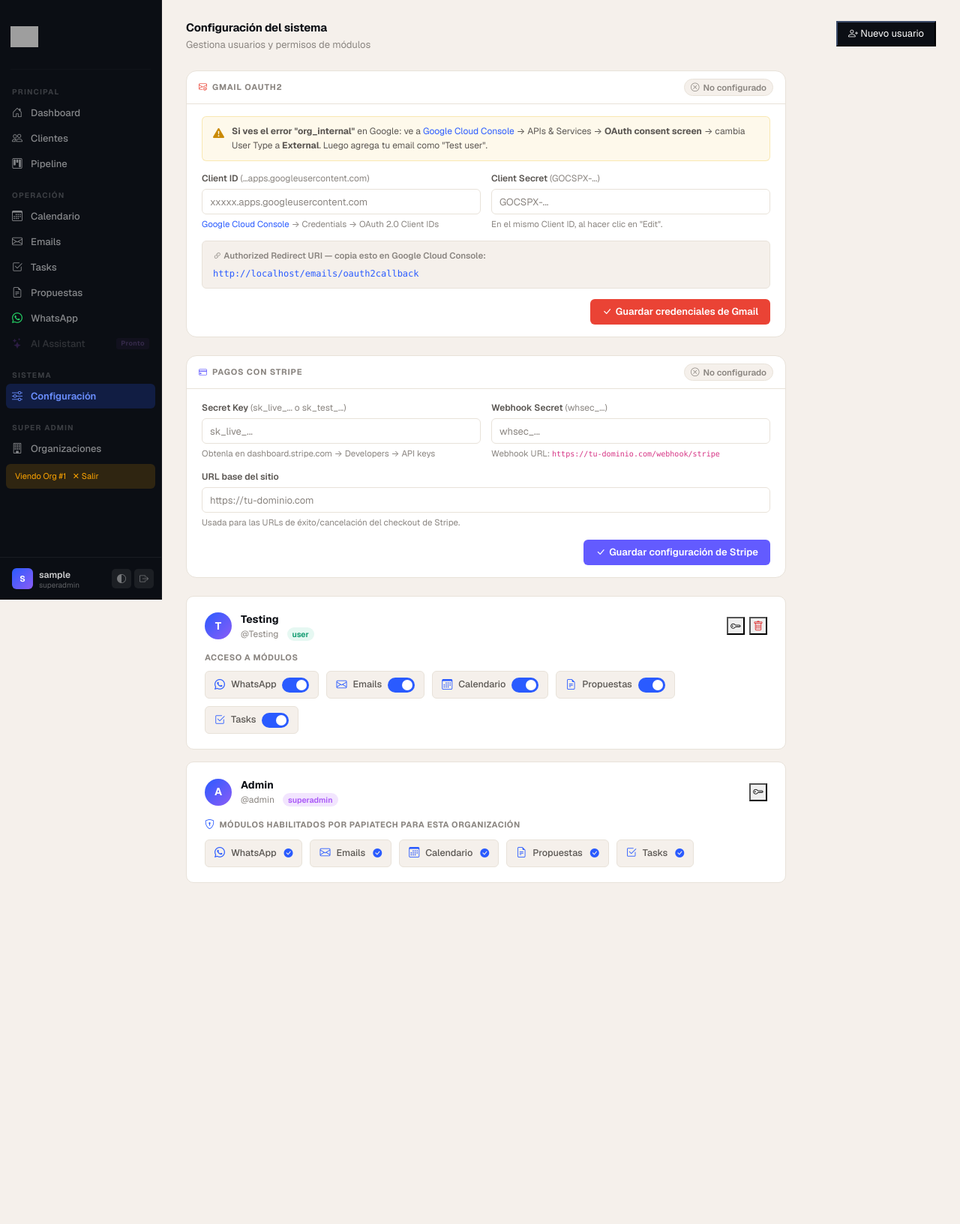
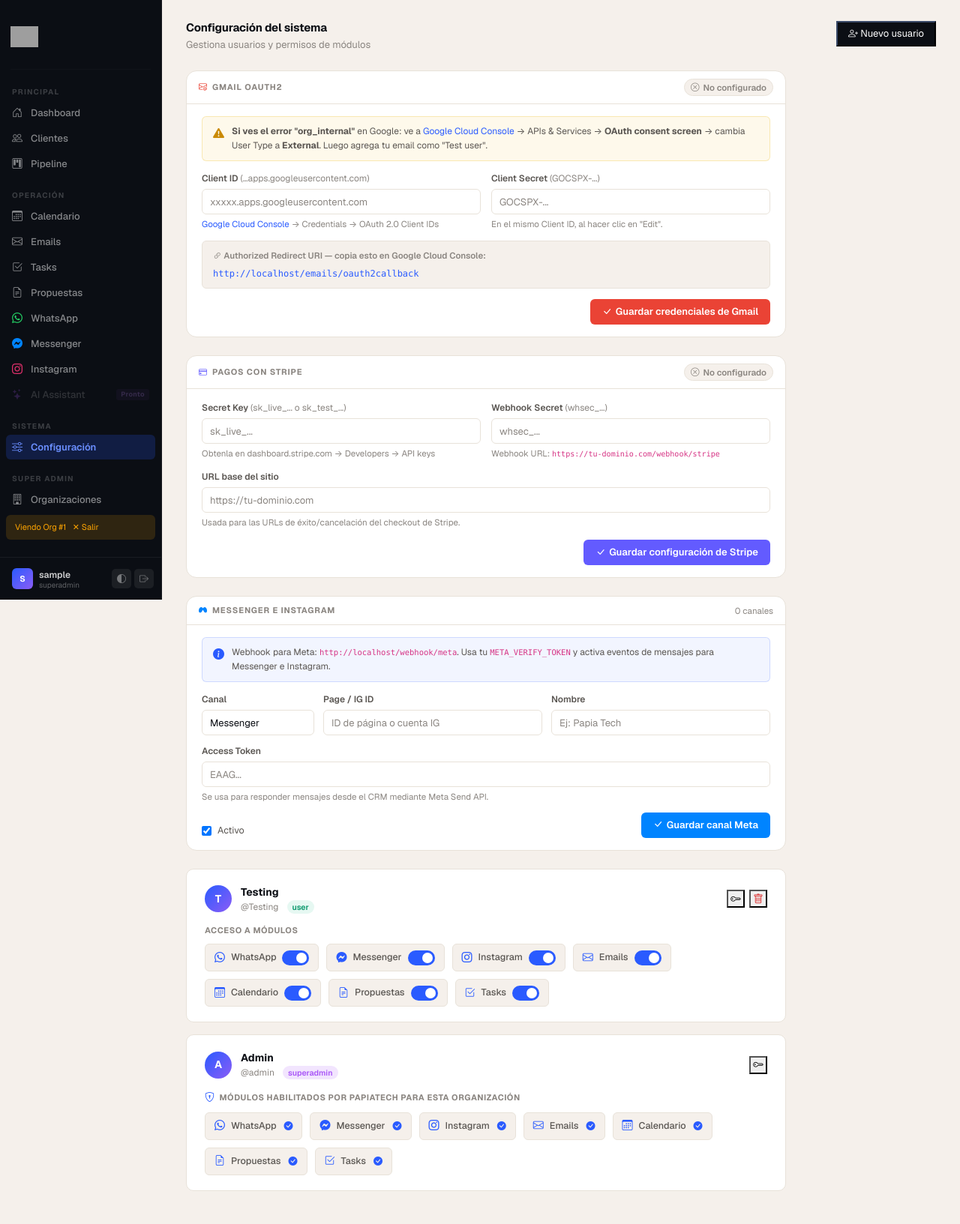
Before and after one commit to henmartin2005/CRMnewPapiaTech, a Flask app: page /admin/settings in a window 1280 px wide. Shown: the whole page at 75% size. Before the commit the page ends 1178 px from the top, so only its background shows below. Run offline with Flask 3, Linux system fonts and the light colour scheme; the visitor is signed in with stand-in values (Sample User, id 1); data comes from the database, SQL or seed files in the repository; data that the repository does not hold is empty; some web fonts are replaced; grey boxes are pictures that could not be loaded.

Commit message:
Add Meta chat inbox modules

```diff
--- a/papia-crm/app.py
+++ b/papia-crm/app.py
@@ -30,7 +30,7 @@ from routes.proposals import proposals_bp
 from routes.admin import admin_bp
 from routes.super import super_bp
 from routes.payments import payments_bp
-from routes.meta_webhook import meta_webhook_bp
+from routes.meta_webhook import meta_webhook_bp, get_meta_unread_count
 
 app = Flask(__name__)
 app.secret_key = os.environ.get('SECRET_KEY', 'papia-crm-dev-secret-2024')
@@ -86,7 +86,7 @@ def require_login():
         return redirect(url_for('dashboard'))
 
 
-_ALL_MODULES = {'whatsapp', 'emails', 'calendar', 'proposals', 'tasks'}
+_ALL_MODULES = {'whatsapp', 'messenger', 'instagram', 'emails', 'calendar', 'proposals', 'tasks'}
 
 
 # ── Context processor: unread badge + enabled modules ──────────────────────
@@ -97,9 +97,11 @@ def inject_globals():
     # Badges & counts — always scoped to current org
     try:
         wa_unread      = get_unread_count(org_id)
+        messenger_unread = get_meta_unread_count(org_id, 'messenger')
+        instagram_unread = get_meta_unread_count(org_id, 'instagram')
         task_due_count = get_due_task_count(org_id)
     except Exception:
-        wa_unread = task_due_count = 0
+        wa_unread = messenger_unread = instagram_unread = task_due_count = 0
 
     try:
         from database import get_db as _gdb
@@ -147,6 +149,8 @@ def inject_globals():
 
     return {
         'wa_unread':        wa_unread,
+        'messenger_unread': messenger_unread,
+        'instagram_unread': instagram_unread,
         'task_due_count':   task_due_count,
         'enabled_modules':  enabled_modules,
         'is_admin':         role in ('admin', 'superadmin'),
--- a/papia-crm/database.py
+++ b/papia-crm/database.py
@@ -265,7 +265,7 @@ def init_db():
         conn.commit()
 
     # ── Seed org_modules for every org that doesn't have them yet ────────────
-    _ORG_MODULES = ['whatsapp', 'emails', 'calendar', 'proposals', 'tasks']
+    _ORG_MODULES = ['whatsapp', 'messenger', 'instagram', 'emails', 'calendar', 'proposals', 'tasks']
     for org_row in conn.execute("SELECT id FROM organizations").fetchall():
         for mod in _ORG_MODULES:
             conn.execute(
@@ -352,7 +352,7 @@ def init_db():
         conn.commit()
 
     # ── Seed users ───────────────────────────────────────────────────────────
-    ALL_MODULES = ['whatsapp', 'emails', 'calendar', 'proposals', 'tasks']
+    ALL_MODULES = ['whatsapp', 'messenger', 'instagram', 'emails', 'calendar', 'proposals', 'tasks']
 
     admin_user = os.getenv('ADMIN_USERNAME', 'admin').strip()
     admin_pass = os.getenv('ADMIN_PASSWORD', 'admin').strip()
--- a/papia-crm/routes/admin.py
+++ b/papia-crm/routes/admin.py
@@ -10,6 +10,8 @@ admin_bp = Blueprint('admin', __name__, url_prefix='/admin')
 
 ALL_MODULES = [
     ('whatsapp',  'WhatsApp',   'bi-whatsapp'),
+    ('messenger', 'Messenger',  'bi-messenger'),
+    ('instagram', 'Instagram',  'bi-instagram'),
     ('emails',    'Emails',     'bi-envelope'),
     ('calendar',  'Calendario', 'bi-calendar3'),
     ('proposals', 'Propuestas', 'bi-file-earmark-text'),
@@ -77,6 +79,11 @@ def settings():
         (org_id,)
     ).fetchone()
 
+    meta_connections = db.execute(
+        "SELECT * FROM meta_channel_connections WHERE org_id=? ORDER BY channel, page_name",
+        (org_id,),
+    ).fetchall()
+
     users  = db.execute(
         "SELECT id, username, display_name, role, is_active FROM users WHERE org_id=? ORDER BY role DESC, username",
         (org_id,)
@@ -120,7 +127,53 @@ def settings():
         gmail_client_secret_masked=mask(org['gmail_client_secret'] if org else ''),
         gmail_configured=bool(org and org['gmail_client_id']),
         gmail_redirect_uri=gmail_redirect_uri,
+        meta_connections=meta_connections,
     )
+
+
+@admin_bp.route('/meta-connections', methods=['POST'])
+@admin_required
+def save_meta_connection():
+    org_id            = session.get('org_id', 1)
+    channel           = request.form.get('channel', '').strip()
+    page_id           = request.form.get('page_id', '').strip()
+    page_name         = request.form.get('page_name', '').strip()
+    page_access_token = request.form.get('page_access_token', '').strip()
+    is_active         = 1 if request.form.get('is_active') else 0
+
+    if channel not in ('messenger', 'instagram') or not page_id or not page_access_token:
+        flash('Canal, Page/IG ID y Access Token son requeridos.', 'danger')
+        return redirect(url_for('admin.settings'))
+
+    db = get_db()
+    db.execute("""
+        INSERT INTO meta_channel_connections
+            (org_id, channel, page_id, page_name, page_access_token, is_active)
+        VALUES (?, ?, ?, ?, ?, ?)
+        ON CONFLICT(org_id, channel, page_id) DO UPDATE SET
+            page_name=excluded.page_name,
+            page_access_token=excluded.page_access_token,
+            is_active=excluded.is_active
+    """, (org_id, channel, page_id, page_name, page_access_token, is_active))
+    db.commit()
+    db.close()
+    flash('Canal de Meta guardado correctamente.', 'success')
+    return redirect(url_for('admin.settings'))
+
+
+@admin_bp.route('/meta-connections/<int:connection_id>/toggle', methods=['POST'])
+@admin_required
+def toggle_meta_connection(connection_id):
+    org_id = session.get('org_id', 1)
+    db = get_db()
+    db.execute(
+        "UPDATE meta_channel_connections SET is_active = CASE WHEN is_active=1 THEN 0 ELSE 1 END WHERE id=? AND org_id=?",
+        (connection_id, org_id),
+    )
+    db.commit()
+    db.close()
+    flash('Estado del canal actualizado.', 'success')
+    return redirect(url_for('admin.settings'))
 
 
 @admin_bp.route('/users/create', methods=['POST'])
--- a/papia-crm/routes/meta_webhook.py
+++ b/papia-crm/routes/meta_webhook.py
@@ -8,7 +8,7 @@ Webhook de entrada para Messenger e Instagram Direct.
 import os
 import hmac
 import hashlib
-from flask import Blueprint, request, jsonify, session, g
+from flask import Blueprint, request, jsonify, session, g, render_template, abort
 from database import get_db
 from services.meta_send import send_message
 
@@ -29,24 +29,36 @@ def _verify_signature(payload: bytes, signature: str) -> bool:
 
 # ── DB helpers ────────────────────────────────────────────────────────────────
 
-def _get_page_token(page_id: str, org_id: int = 1) -> str | None:
+def _get_page_token(page_id: str, channel: str, org_id: int = 1) -> str | None:
     db  = get_db()
     row = db.execute(
         "SELECT page_access_token FROM meta_channel_connections "
-        "WHERE page_id=? AND org_id=? AND is_active=1",
-        (page_id, org_id),
+        "WHERE page_id=? AND channel=? AND org_id=? AND is_active=1",
+        (page_id, channel, org_id),
     ).fetchone()
     db.close()
     return row['page_access_token'] if row else None
 
 
-def _find_client_by_sender(sender_id: str) -> int | None:
+def _get_connection_org_id(page_id: str, channel: str) -> int:
+    db = get_db()
+    row = db.execute(
+        "SELECT org_id FROM meta_channel_connections "
+        "WHERE page_id=? AND channel=? AND is_active=1 "
+        "ORDER BY id DESC LIMIT 1",
+        (page_id, channel),
+    ).fetchone()
+    db.close()
+    return row['org_id'] if row else 1
+
+
+def _find_client_by_sender(sender_id: str, channel: str, org_id: int = 1) -> int | None:
     db  = get_db()
     row = db.execute(
         "SELECT client_id FROM meta_messages "
-        "WHERE sender_id=? AND direction='inbound' AND client_id IS NOT NULL "
+        "WHERE sender_id=? AND channel=? AND org_id=? AND direction='inbound' AND client_id IS NOT NULL "
         "ORDER BY created_at DESC LIMIT 1",
-        (sender_id,),
+        (sender_id, channel, org_id),
     ).fetchone()
     db.close()
     return row['client_id'] if row else None
@@ -64,15 +76,135 @@ def _save_message(channel, sender_id, page_id, direction, text,
     db.close()
 
 
-def _get_unread_count(org_id: int = 1) -> int:
+def get_meta_unread_count(org_id: int = 1, channel: str | None = None) -> int:
     db    = get_db()
-    count = db.execute(
-        "SELECT COUNT(*) FROM meta_messages "
-        "WHERE org_id=? AND direction='inbound' AND status='received'",
-        (org_id,),
-    ).fetchone()[0]
+    if channel:
+        count = db.execute(
+            "SELECT COUNT(*) FROM meta_messages "
+            "WHERE org_id=? AND channel=? AND direction='inbound' AND status='received'",
+            (org_id, channel),
+        ).fetchone()[0]
+    else:
+        count = db.execute(
+            "SELECT COUNT(*) FROM meta_messages "
+            "WHERE org_id=? AND direction='inbound' AND status='received'",
+            (org_id,),
+        ).fetchone()[0]
     db.close()
     return count
+
+
+def _get_org_id():
+    return getattr(g, 'org_id', None) or session.get('org_id', 1)
+
+
+def _get_conversations(org_id: int, channel: str):
+    db = get_db()
+    rows = db.execute("""
+        SELECT
+            m.sender_id, m.channel, m.page_id,
+            m.message    AS last_message,
+            m.direction  AS last_direction,
+            m.created_at AS last_at,
+            m.client_id,
+            c.first_name, c.last_name,
+            conn.page_name,
+            COUNT(CASE WHEN m2.direction='inbound' AND m2.status='received' THEN 1 END) AS unread
+        FROM meta_messages m
+        LEFT JOIN meta_messages m2
+          ON m2.sender_id = m.sender_id
+         AND m2.channel = m.channel
+         AND m2.org_id = m.org_id
+        LEFT JOIN clients c ON c.id = m.client_id
+        LEFT JOIN meta_channel_connections conn
+          ON conn.org_id = m.org_id
+         AND conn.channel = m.channel
+         AND conn.page_id = m.page_id
+        WHERE m.org_id = ?
+          AND m.channel = ?
+          AND m.id = (
+            SELECT id FROM meta_messages
+            WHERE sender_id = m.sender_id
+              AND channel = m.channel
+              AND org_id = m.org_id
+            ORDER BY created_at DESC LIMIT 1
+          )
+        GROUP BY m.sender_id, m.channel
+        ORDER BY m.created_at DESC
+    """, (org_id, channel)).fetchall()
+    db.close()
+    return rows
+
+
+def _get_conversation(org_id: int, channel: str, sender_id: str):
+    db = get_db()
+    rows = db.execute(
+        "SELECT * FROM meta_messages WHERE sender_id=? AND channel=? AND org_id=? ORDER BY created_at ASC",
+        (sender_id, channel, org_id),
+    ).fetchall()
+    db.close()
+    return rows
+
+
+def _mark_read(org_id: int, channel: str, sender_id: str):
+    db = get_db()
+    db.execute(
+        "UPDATE meta_messages SET status='read' "
+        "WHERE sender_id=? AND channel=? AND org_id=? AND direction='inbound' AND status='received'",
+        (sender_id, channel, org_id),
+    )
+    db.commit()
+    db.close()
+
+
+def _find_client_by_sender_for_org(sender_id: str, channel: str, org_id: int):
+    db = get_db()
+    row = db.execute("""
+        SELECT c.*
+        FROM meta_messages m
+        JOIN clients c ON c.id = m.client_id
+        WHERE m.sender_id=? AND m.channel=? AND m.org_id=? AND m.client_id IS NOT NULL
+        ORDER BY m.created_at DESC LIMIT 1
+    """, (sender_id, channel, org_id)).fetchone()
+    db.close()
+    return row
+
+
+def _row_to_dict(row):
+    return {key: row[key] for key in row.keys()}
+
+
+def _messages_to_dicts(rows):
+    return [_row_to_dict(row) for row in rows]
+
+
+@meta_webhook_bp.route('/<channel>')
+def inbox(channel):
+    if channel not in ('messenger', 'instagram'):
+        abort(404)
+
+    org_id = _get_org_id()
+    active_sender = request.args.get('sender_id', '').strip()
+    conversations = _get_conversations(org_id, channel)
+    active_msgs = []
+    active_client = None
+    active_conversation = None
+
+    if active_sender:
+        _mark_read(org_id, channel, active_sender)
+        active_msgs = _get_conversation(org_id, channel, active_sender)
+        active_client = _find_client_by_sender_for_org(active_sender, channel, org_id)
+        active_conversation = next((c for c in conversations if c['sender_id'] == active_sender), None)
+
+    return render_template(
+        'meta/inbox.html',
+        channel=channel,
+        conversations=conversations,
+        active_sender=active_sender,
+        active_msgs=active_msgs,
+        active_client=active_client,
+        active_conversation=active_conversation,
+    )
 
 
 # ── Webhook verification (GET) ────────────────────────────────────────────────
@@ -111,8 +243,9 @@ def receive():
             msg_id    = msg.get('mid', '')
             if not sender_id or not text:
                 continue
-            client_id = _find_client_by_sender(sender_id)
-            _save_message('messenger', sender_id, page_id, 'inbound', text, msg_id, client_id)
+            org_id = _get_connection_org_id(page_id, 'messenger')
+            client_id = _find_client_by_sender(sender_id, 'messenger', org_id)
+            _save_message('messenger', sender_id, page_id, 'inbound', text, msg_id, client_id, org_id)
 
         # ── Instagram ──
         for ig in entry.get('instagram', []):
@@ -123,8 +256,9 @@ def receive():
                 msg_id    = msg.get('mid', '')
                 if not sender_id or not text:
                     continue
-                client_id = _find_client_by_sender(sender_id)
-                _save_message('instagram', sender_id, page_id, 'inbound', text, msg_id, client_id)
+                org_id = _get_connection_org_id(page_id, 'instagram')
+                client_id = _find_client_by_sender(sender_id, 'instagram', org_id)
+                _save_message('instagram', sender_id, page_id, 'inbound', text, msg_id, client_id, org_id)
 
     return jsonify({'status': 'ok'})
 
@@ -143,8 +277,11 @@ def send():
     if not sender_id or not text or not page_id:
         return jsonify({'success': False, 'error': 'sender_id, page_id y message son requeridos'}), 400
 
-    org_id = getattr(g, 'org_id', None) or session.get('org_id', 1)
-    token  = _get_page_token(page_id, org_id)
+    if channel not in ('messenger', 'instagram'):
+        return jsonify({'success': False, 'error': 'Canal inválido'}), 400
+
+    org_id = _get_org_id()
+    token  = _get_page_token(page_id, channel, org_id)
 
     if not token:
         return jsonify({'success': False, 'error': 'Página no conectada. Agrega el token en Configuración.'}), 503
@@ -175,7 +312,7 @@ def send():
 
 @meta_webhook_bp.route('/meta/conversations')
 def conversations():
-    org_id = getattr(g, 'org_id', None) or session.get('org_id', 1)
+    org_id = _get_org_id()
     db     = get_db()
     rows   = db.execute("""
         SELECT
@@ -203,7 +340,7 @@ def conversations():
 
 @meta_webhook_bp.route('/meta/conversation/<sender_id>')
 def conversation(sender_id):
-    org_id = getattr(g, 'org_id', None) or session.get('org_id', 1)
+    org_id = _get_org_id()
     db     = get_db()
     rows   = db.execute(
         "SELECT * FROM meta_messages WHERE sender_id=? AND org_id=? ORDER BY created_at ASC",
@@ -218,3 +355,22 @@ def conversation(sender_id):
     db.commit()
     db.close()
     return jsonify([dict(r) for r in rows])
+
+
+@meta_webhook_bp.route('/meta/<channel>/conversation/<sender_id>')
+def conversation_by_channel(channel, sender_id):
+    if channel not in ('messenger', 'instagram'):
+        return jsonify({'error': 'Canal inválido'}), 400
+
+    org_id = _get_org_id()
+    _mark_read(org_id, channel, sender_id)
+    rows = _get_conversation(org_id, channel, sender_id)
+    client = _find_client_by_sender_for_org(sender_id, channel, org_id)
+    return jsonify({
+        'messages': _messages_to_dicts(rows),
+        'client': {
+            'id': client['id'],
+            'first_name': client['first_name'],
+            'last_name': client['last_name'],
+        } if client else None,
+    })
--- a/papia-crm/routes/super.py
+++ b/papia-crm/routes/super.py
@@ -14,6 +14,8 @@ super_bp = Blueprint('super', __name__, url_prefix='/super')
 
 ALL_MODULES = [
     ('whatsapp',  'WhatsApp',   'bi-whatsapp'),
+    ('messenger', 'Messenger',  'bi-messenger'),
+    ('instagram', 'Instagram',  'bi-instagram'),
     ('emails',    'Emails',     'bi-envelope'),
     ('calendar',  'Calendario', 'bi-calendar3'),
     ('proposals', 'Propuestas', 'bi-file-earmark-text'),
--- a/papia-crm/templates/admin/settings.html
+++ b/papia-crm/templates/admin/settings.html
@@ -193,6 +193,95 @@ input:checked + .mod-slider:before { transform:translateX(16px); }
   </div>
 </div>
 
+<!-- Meta Settings -->
+<div style="max-width:800px;margin-bottom:24px;">
+  <div class="section-card">
+    <div class="section-head">
+      <span class="section-head-label">
+        <i class="bi bi-meta" style="color:#0084FF;margin-right:6px;"></i>Messenger e Instagram
+      </span>
+      <span style="font-size:11.5px;color:var(--c-text-3);">
+        {{ meta_connections | length }} canal{{ 'es' if meta_connections | length != 1 else '' }}
+      </span>
+    </div>
+
+    <div style="padding:16px 20px;display:flex;flex-direction:column;gap:14px;">
+      <div style="display:flex;gap:10px;padding:10px 14px;border-radius:var(--radius-sm);
+                  background:rgba(42,91,255,.06);border:1px solid rgba(42,91,255,.18);">
+        <i class="bi bi-info-circle-fill" style="color:var(--c-accent);font-size:15px;flex-shrink:0;margin-top:1px;"></i>
+        <div style="font-size:12px;color:var(--c-text-2);line-height:1.6;">
+          Webhook para Meta:
+          <code>{{ request.url_root.rstrip('/') }}/webhook/meta</code>.
+          Usa tu <code>META_VERIFY_TOKEN</code> y activa eventos de mensajes para Messenger e Instagram.
+        </div>
+      </div>
+
+      {% if meta_connections %}
+      <div style="display:flex;flex-direction:column;gap:8px;">
+        {% for conn in meta_connections %}
+        <div style="display:flex;align-items:center;gap:10px;padding:9px 12px;border:1px solid var(--c-border);
+                    border-radius:var(--radius-sm);background:var(--c-bg);">
+          <i class="bi {{ 'bi-messenger' if conn.channel == 'messenger' else 'bi-instagram' }}"
+             style="font-size:15px;color:{{ '#0084FF' if conn.channel == 'messenger' else '#E1306C' }};"></i>
+          <div style="flex:1;min-width:0;">
+            <div style="font-size:13px;font-weight:650;color:var(--c-text);">
+              {{ conn.page_name or conn.page_id }}
+            </div>
+            <div style="font-size:11.5px;color:var(--c-text-3);">
+              {{ conn.channel | capitalize }} · ID <span class="num">{{ conn.page_id }}</span>
+            </div>
+          </div>
+          <span style="font-size:10.5px;font-weight:700;padding:2px 7px;border-radius:99px;
+                       {% if conn.is_active %}background:rgba(22,163,74,.1);color:var(--c-success);
+                       {% else %}background:rgba(220,38,38,.1);color:var(--c-danger);{% endif %}">
+            {{ 'Activo' if conn.is_active else 'Inactivo' }}
+          </span>
+          <form method="POST" action="{{ url_for('admin.toggle_meta_connection', connection_id=conn.id) }}" style="margin:0;">
+            <button type="submit" class="btn btn-ghost btn-xs">
+              {{ 'Pausar' if conn.is_active else 'Activar' }}
+            </button>
+          </form>
+        </div>
+        {% endfor %}
+      </div>
+      {% endif %}
+
+      <form method="POST" action="{{ url_for('admin.save_meta_connection') }}"
+            style="display:grid;grid-template-columns:150px 1fr 1fr;gap:12px;align-items:end;">
+        <div>
+          <label class="form-label">Canal</label>
+          <select name="channel" class="form-select">
+            <option value="messenger">Messenger</option>
+            <option value="instagram">Instagram</option>
+          </select>
+        </div>
+        <div>
+          <label class="form-label">Page / IG ID</label>
+          <input type="text" name="page_id" class="form-control" required placeholder="ID de página o cuenta IG" />
+        </div>
+        <div>
+          <label class="form-label">Nombre</label>
+          <input type="text" name="page_name" class="form-control" placeholder="Ej: Papia Tech" />
+        </div>
+        <div style="grid-column:1 / -1;">
+          <label class="form-label">Access Token</label>
+          <input type="password" name="page_access_token" class="form-control" required placeholder="EAAG..." autocomplete="off" />
+          <div class="form-text">Se usa para responder mensajes desde el CRM mediante Meta Send API.</div>
+        </div>
+        <label style="display:flex;align-items:center;gap:8px;font-size:12.5px;color:var(--c-text-2);">
+          <input type="checkbox" name="is_active" checked />
+          Activo
+        </label>
+        <div style="grid-column:2 / -1;display:flex;justify-content:flex-end;">
+          <button type="submit" class="btn-wa-send" style="background:#0084FF;">
+            <i class="bi bi-check-lg"></i> Guardar canal Meta
+          </button>
+        </div>
+      </form>
+    </div>
+  </div>
+</div>
+
 <div style="max-width:800px;">
   {% for user in users %}
   <div class="user-card">
--- a/papia-crm/templates/base.html
+++ b/papia-crm/templates/base.html
@@ -129,6 +129,32 @@
     </li>
     {% endif %}
 
+    {% if 'messenger' in enabled_modules %}
+    <li>
+      <a href="{{ url_for('meta_webhook.inbox', channel='messenger') }}"
+         class="sb-link {% if request.endpoint and request.endpoint.startswith('meta_webhook.') and request.view_args and request.view_args.get('channel') == 'messenger' %}active{% endif %}">
+        <i class="bi bi-messenger" style="color:#0084FF;"></i>
+        <span class="sb-label">Messenger</span>
+        {% if messenger_unread > 0 %}
+          <span class="sb-wa-badge" style="background:#0084FF;">{{ messenger_unread }}</span>
+        {% endif %}
+      </a>
+    </li>
+    {% endif %}
+
+    {% if 'instagram' in enabled_modules %}
+    <li>
+      <a href="{{ url_for('meta_webhook.inbox', channel='instagram') }}"
+         class="sb-link {% if request.endpoint and request.endpoint.startswith('meta_webhook.') and request.view_args and request.view_args.get('channel') == 'instagram' %}active{% endif %}">
+        <i class="bi bi-instagram" style="color:#E1306C;"></i>
+        <span class="sb-label">Instagram</span>
+        {% if instagram_unread > 0 %}
+          <span class="sb-wa-badge" style="background:#E1306C;">{{ instagram_unread }}</span>
+        {% endif %}
+      </a>
+    </li>
+    {% endif %}
+
     {% if is_superadmin %}
     <li>
       <a href="#" class="sb-link sb-disabled">
```
Also changed, not shown: papia-crm/templates/meta/inbox.html (added, +321 -0 lines).
